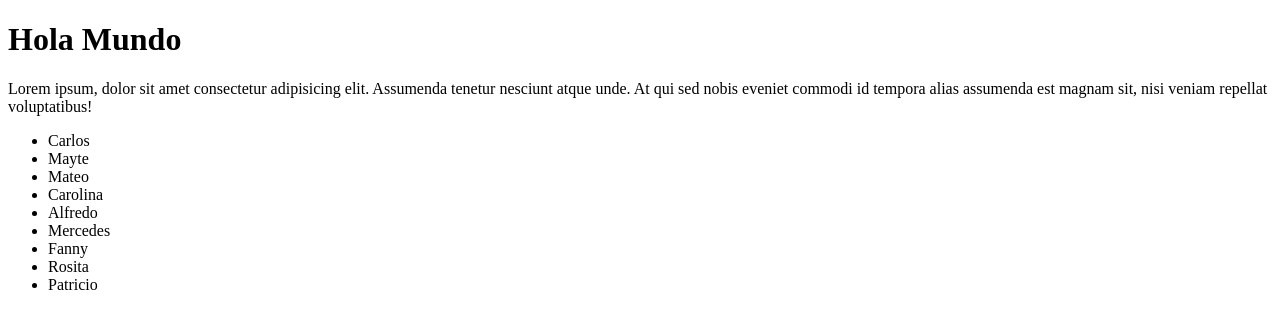
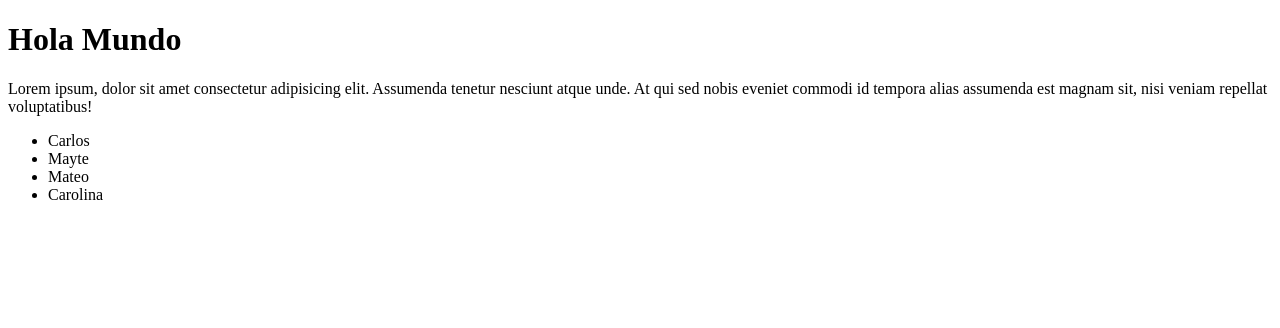
Before and after one commit to carlosbrusil/mi-repositorio-ejemplo, a plain HTML site: page index.html in a window 1280 px wide. Drawn offline with Linux system fonts and the light colour scheme.

Commit message:
actualizacion lista a 4 elementos

```diff
--- a/index.html
+++ b/index.html
@@ -13,11 +13,7 @@
             <li>Mayte</li>
             <li>Mateo</li>
             <li>Carolina</li>
-            <li>Alfredo</li>
-            <li>Mercedes</li>
-            <li>Fanny</li>
-            <li>Rosita</li>
-            <li>Patricio</li>
+
         </ul>
     </body>
 
```
